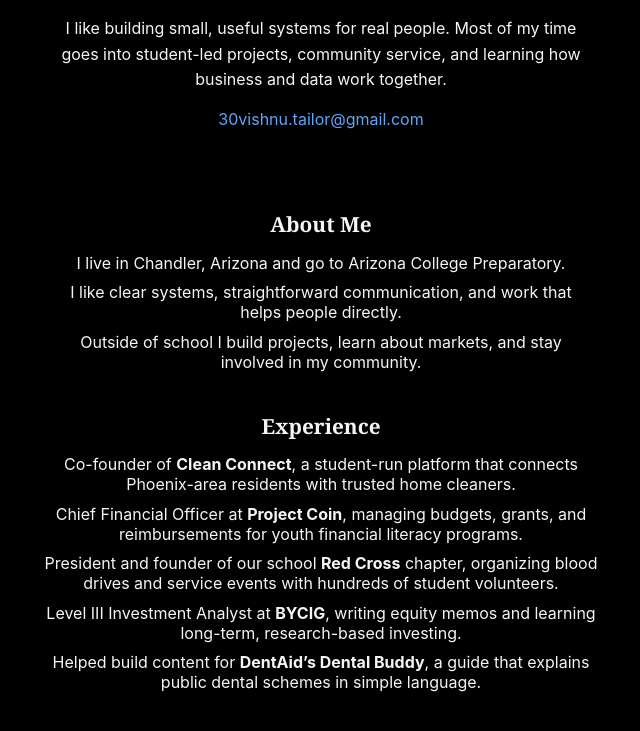
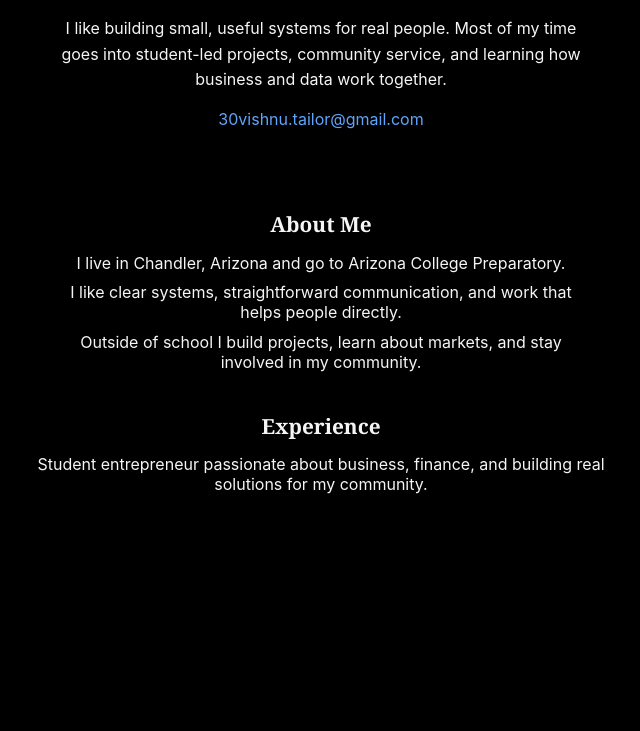
Before and after one commit to vishnutailor/personal-site, a plain HTML site: page index.html in a window 1280 px wide. Shown: the part 163-894 px from the top of the page, without its empty margins (319-959 px from the left). After the commit the page ends 800 px from the top, so only its background shows below. Drawn offline with Linux system fonts and the light colour scheme; a script that the page names is missing.

Commit message:
Update index.html

```diff
--- a/index.html
+++ b/index.html
@@ -33,24 +33,7 @@
         <h2>Experience</h2>
         <ul>
           <li>
-            Co-founder of <strong>Clean Connect</strong>, a student-run platform that connects
-            Phoenix-area residents with trusted home cleaners.
-          </li>
-          <li>
-            Chief Financial Officer at <strong>Project Coin</strong>, managing budgets,
-            grants, and reimbursements for youth financial literacy programs.
-          </li>
-          <li>
-            President and founder of our school <strong>Red Cross</strong> chapter,
-            organizing blood drives and service events with hundreds of student volunteers.
-          </li>
-          <li>
-            Level III Investment Analyst at <strong>BYCIG</strong>, writing equity memos
-            and learning long-term, research-based investing.
-          </li>
-          <li>
-            Helped build content for <strong>DentAid’s Dental Buddy</strong>, a guide that
-            explains public dental schemes in simple language.
+            Student entrepreneur passionate about business, finance, and building real solutions for my community.
           </li>
         </ul>
       </section>
```
